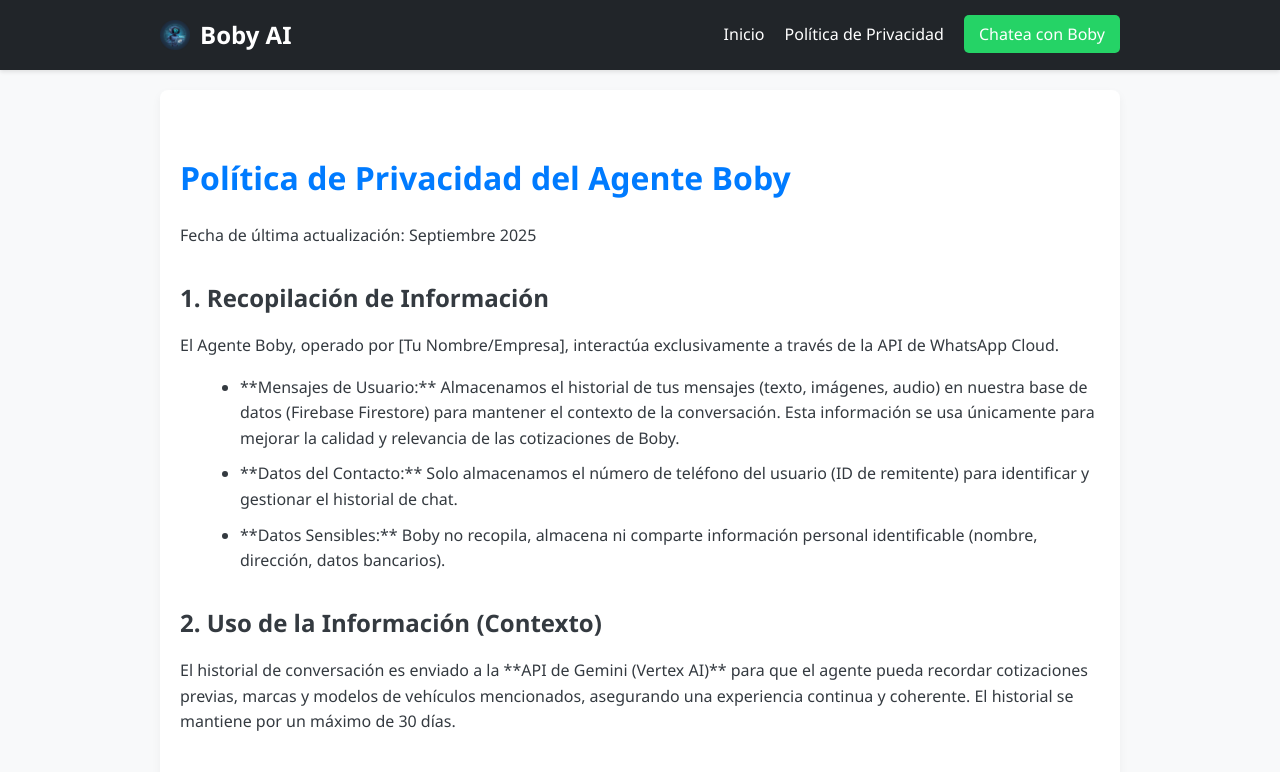
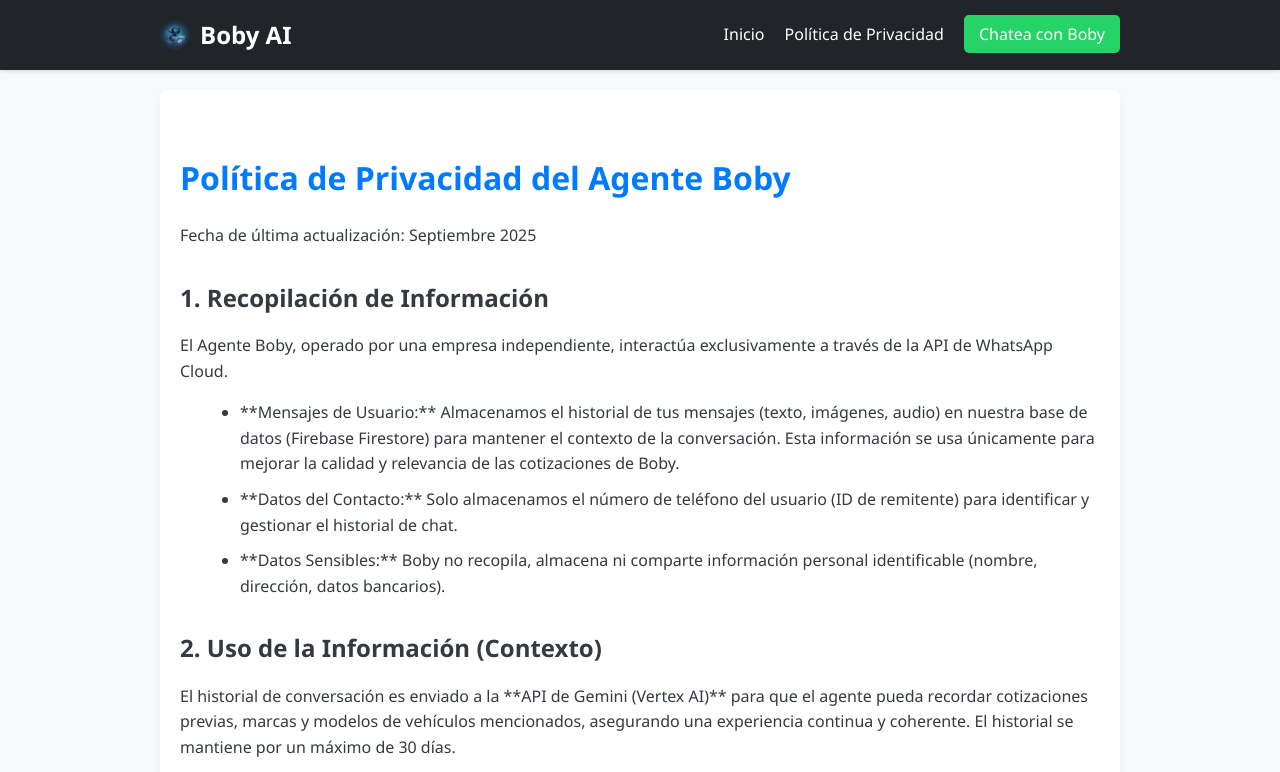
Before and after one commit to LeoDanielChan/agent-boby, a React (Vite) app: page /privacidad in a window 1280 px wide. Shown: the top 772 px of the page. Built offline with nearby package versions, Linux system fonts and the light colour scheme.

Commit message:
Update PrivacyPolicy component to clarify the operator's identity

```diff
--- a/src/components/PrivacyPolicy.jsx
+++ b/src/components/PrivacyPolicy.jsx
@@ -7,7 +7,7 @@
       <p>Fecha de última actualización: Septiembre 2025</p>
 
       <h2>1. Recopilación de Información</h2>
-      <p>El Agente Boby, operado por [Tu Nombre/Empresa], interactúa exclusivamente a través de la API de WhatsApp Cloud.</p>
+      <p>El Agente Boby, operado por una empresa independiente, interactúa exclusivamente a través de la API de WhatsApp Cloud.</p>
       <ul>
         <li>**Mensajes de Usuario:** Almacenamos el historial de tus mensajes (texto, imágenes, audio) en nuestra base de datos (Firebase Firestore) para mantener el contexto de la conversación. Esta información se usa únicamente para mejorar la calidad y relevancia de las cotizaciones de Boby.</li>
         <li>**Datos del Contacto:** Solo almacenamos el número de teléfono del usuario (ID de remitente) para identificar y gestionar el historial de chat.</li>
```
